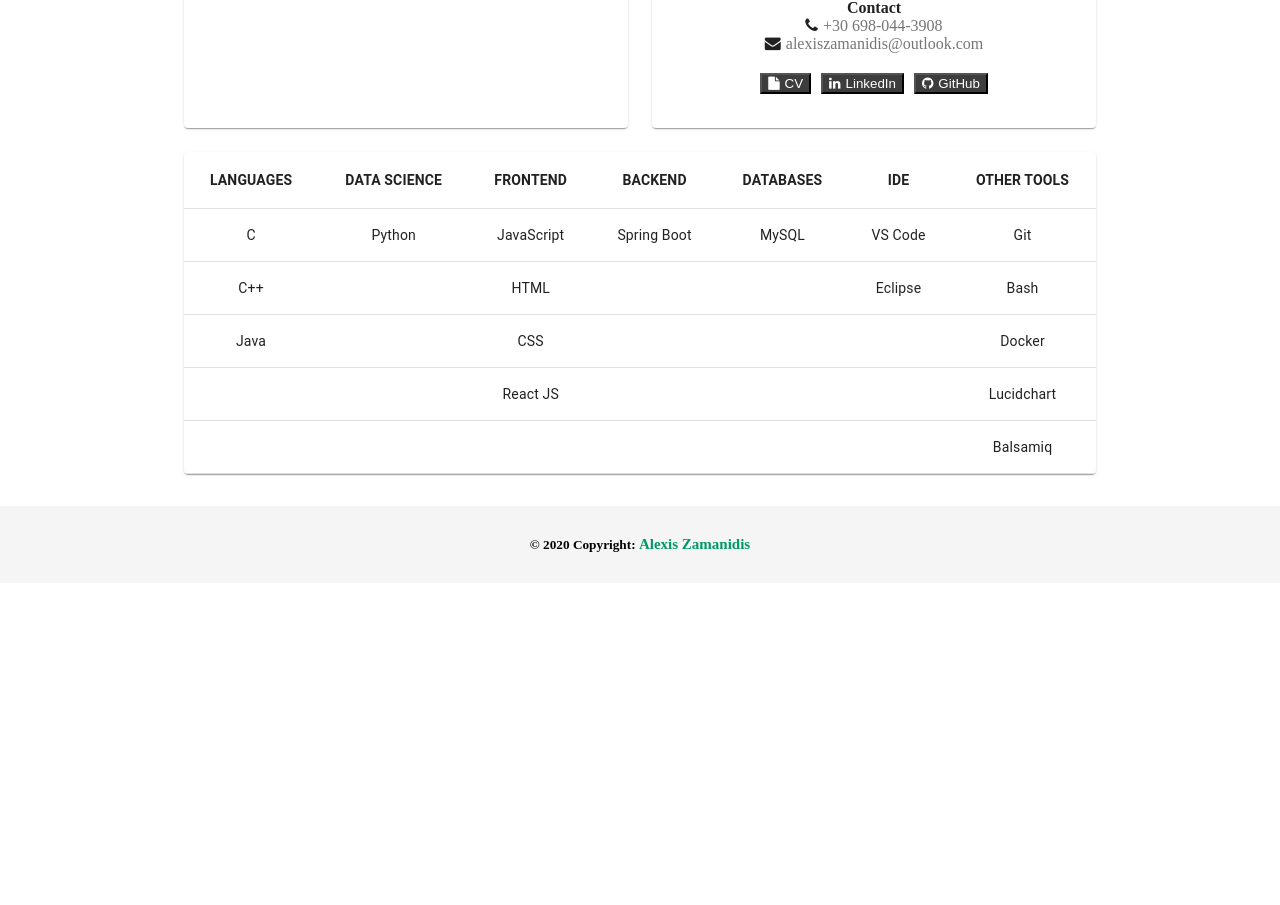
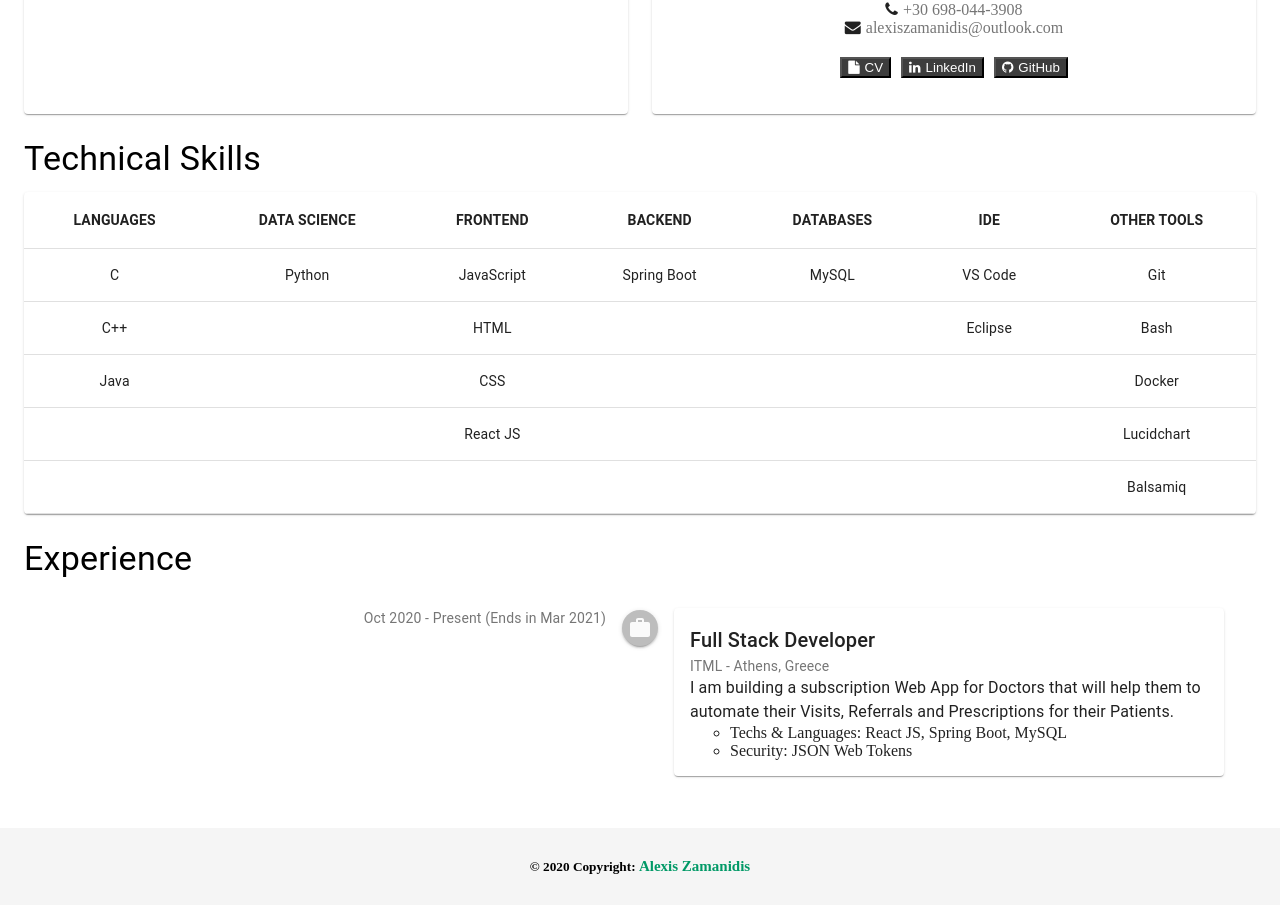
Before and after one commit to alexiszamanidis/alexiszamanidis.github.io, a React (Create React App) app: page / in a window 1280 px wide. Shown: the part 300-1205 px from the top of the page. Before the commit the page ends 883 px from the top, so only its background shows below. Built offline with nearby package versions, Linux system fonts and the light colour scheme; no server answers.

Commit message:
add experience

```diff
--- /dev/null
+++ b/src/components/AboutMe/Experience/config.tsx
@@ -0,0 +1,26 @@
+interface ExperienceItem {
+    from: string;
+    to: string;
+    jobTitle: string;
+    company: string;
+    location: string;
+    description: string;
+    details: Array<string>;
+    link: string | null;
+}
+
+const experience: ExperienceItem[] = [
+    {
+        from: "Oct 2020",
+        to: "Present (Ends in Mar 2021)",
+        jobTitle: "Full Stack Developer",
+        company: "ITML",
+        location: "Athens, Greece",
+        description:
+            "I am building a subscription Web App for Doctors that will help them to automate their Visits, Referrals and Prescriptions for their Patients.",
+        details: ["Techs & Languages: React JS, Spring Boot, MySQL", "Security: JSON Web Tokens"],
+        link: null,
+    },
+];
+
+export { experience };
--- /dev/null
+++ b/src/components/AboutMe/Experience/index.tsx
@@ -0,0 +1,73 @@
+import { FC } from "react";
+import Timeline from "@material-ui/lab/Timeline";
+import TimelineItem from "@material-ui/lab/TimelineItem";
+import TimelineSeparator from "@material-ui/lab/TimelineSeparator";
+import TimelineConnector from "@material-ui/lab/TimelineConnector";
+import TimelineContent from "@material-ui/lab/TimelineContent";
+import TimelineOppositeContent from "@material-ui/lab/TimelineOppositeContent";
+import TimelineDot from "@material-ui/lab/TimelineDot";
+import Work from "@material-ui/icons/Work";
+import Paper from "@material-ui/core/Paper";
+import Typography from "@material-ui/core/Typography";
+import { experience } from "./config";
+import { Box, Button } from "@material-ui/core";
+
+const Experience: FC = () => {
+    return (
+        <Box mt={3}>
+            <Typography variant="h4" gutterBottom>
+                Experience
+            </Typography>
+            <Timeline align="left">
+                {experience.map((exp, expIndex) => {
+                    return (
+                        <TimelineItem key={expIndex}>
+                            <TimelineOppositeContent>
+                                <Typography variant="body2" color="textSecondary">
+                                    {`${exp.from} - ${exp.to}`}
+                                </Typography>
+                            </TimelineOppositeContent>
+                            <TimelineSeparator>
+                                <TimelineDot>
+                                    <Work />
+                                </TimelineDot>
+                                {expIndex + 1 !== experience.length && <TimelineConnector />}
+                            </TimelineSeparator>
+                            <TimelineContent>
+                                <Paper>
+                                    <Box p={2}>
+                                        <Typography variant="h6">{exp.jobTitle}</Typography>
+                                        <Typography variant="body2" color="textSecondary">
+                                            {`${exp.company} - ${exp.location}`}
+                                        </Typography>
+                                        <Typography>{exp.description}</Typography>
+                                        <ul>
+                                            {exp.details.map((detail, detailIndex) => {
+                                                return <li key={detailIndex}>{detail}</li>;
+                                            })}
+                                        </ul>
+                                        {exp.link && (
+                                            <Box mt={1}>
+                                                <a href={exp.link} target="_blank" rel="noreferrer">
+                                                    <Button size="small">
+                                                        <i
+                                                            style={{ marginRight: "5px" }}
+                                                            className={"fa fa-link"}
+                                                        ></i>
+                                                        Check out
+                                                    </Button>
+                                                </a>
+                                            </Box>
+                                        )}
+                                    </Box>
+                                </Paper>
+                            </TimelineContent>
+                        </TimelineItem>
+                    );
+                })}
+            </Timeline>
+        </Box>
+    );
+};
+
+export default Experience;
--- a/src/components/AboutMe/Skills/index.tsx
+++ b/src/components/AboutMe/Skills/index.tsx
@@ -7,11 +7,16 @@ import TableHead from "@material-ui/core/TableHead";
 import TableRow from "@material-ui/core/TableRow";
 import Paper from "@material-ui/core/Paper";
 import { mainColumns, skillFields, skillRows } from "./config";
+import { Box, Typography } from "@material-ui/core";
 
 const Skills: FC = () => {
     return (
+        <Box mt={3}>
+            <Typography variant="h4" gutterBottom>
+                Technical Skills
+            </Typography>
             <TableContainer component={Paper}>
-            <Table aria-label="simple table">
+                <Table>
                     <TableHead>
                         <TableRow>
                             {mainColumns.map((column, index) => (
@@ -48,6 +53,7 @@ const Skills: FC = () => {
                     </TableBody>
                 </Table>
             </TableContainer>
+        </Box>
     );
 };
 
--- a/src/components/AboutMe/index.tsx
+++ b/src/components/AboutMe/index.tsx
@@ -1,19 +1,24 @@
 import React, { FC } from "react";
-import Skills from "./Skills";
 import LeftPaper from "./LeftPaper";
 import RightPaper from "./RightPaper";
+import Skills from "./Skills";
+import Experience from "./Experience";
 import Grid from "@material-ui/core/Grid";
 import Container from "@material-ui/core/Container";
+import { Box } from "@material-ui/core";
 
 const AboutMe: FC = () => {
     return (
-        <Container maxWidth="md">
-            <Grid container spacing={3} style={{ marginTop: "10px", marginBottom: "10px" }}>
-                <LeftPaper />
-                <RightPaper />
-            </Grid>
-            <Skills />
-        </Container>
+        <Box mt={3}>
+            <Container>
+                <Grid container spacing={3}>
+                    <LeftPaper />
+                    <RightPaper />
+                </Grid>
+                <Skills />
+                <Experience />
+            </Container>
+        </Box>
     );
 };
 
--- a/src/components/index.tsx
+++ b/src/components/index.tsx
@@ -20,7 +20,7 @@ const useStyles = makeStyles((theme) => ({
         minHeight: "100vh",
     },
     main: {
-        marginBottom: theme.spacing(4),
+        marginBottom: theme.spacing(3),
     },
     footer: {
         marginTop: "auto",
```
Also changed, not shown: public/images/experience/itml.png (added). Lines whose indentation alone changed are shown as unchanged.
